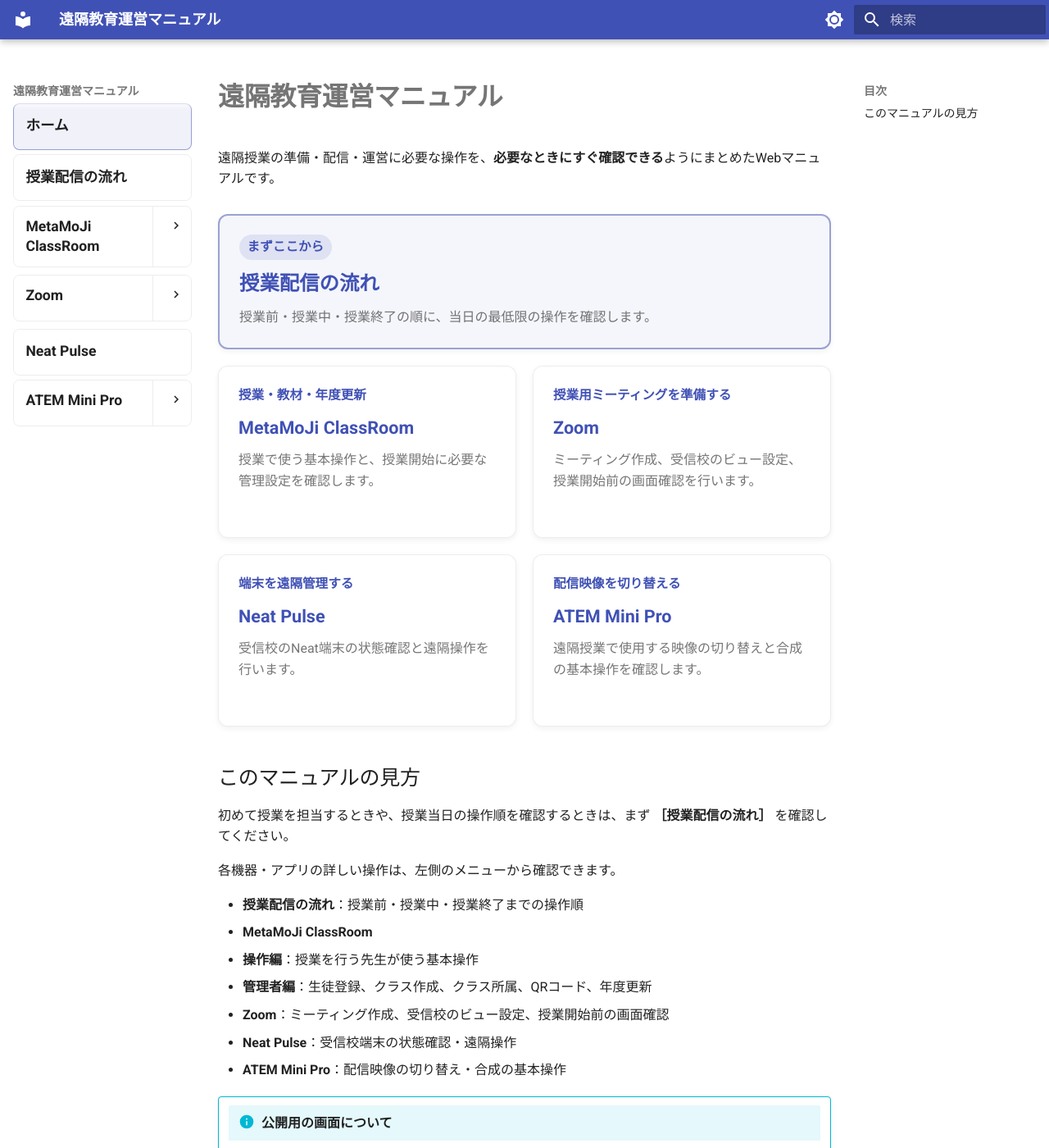
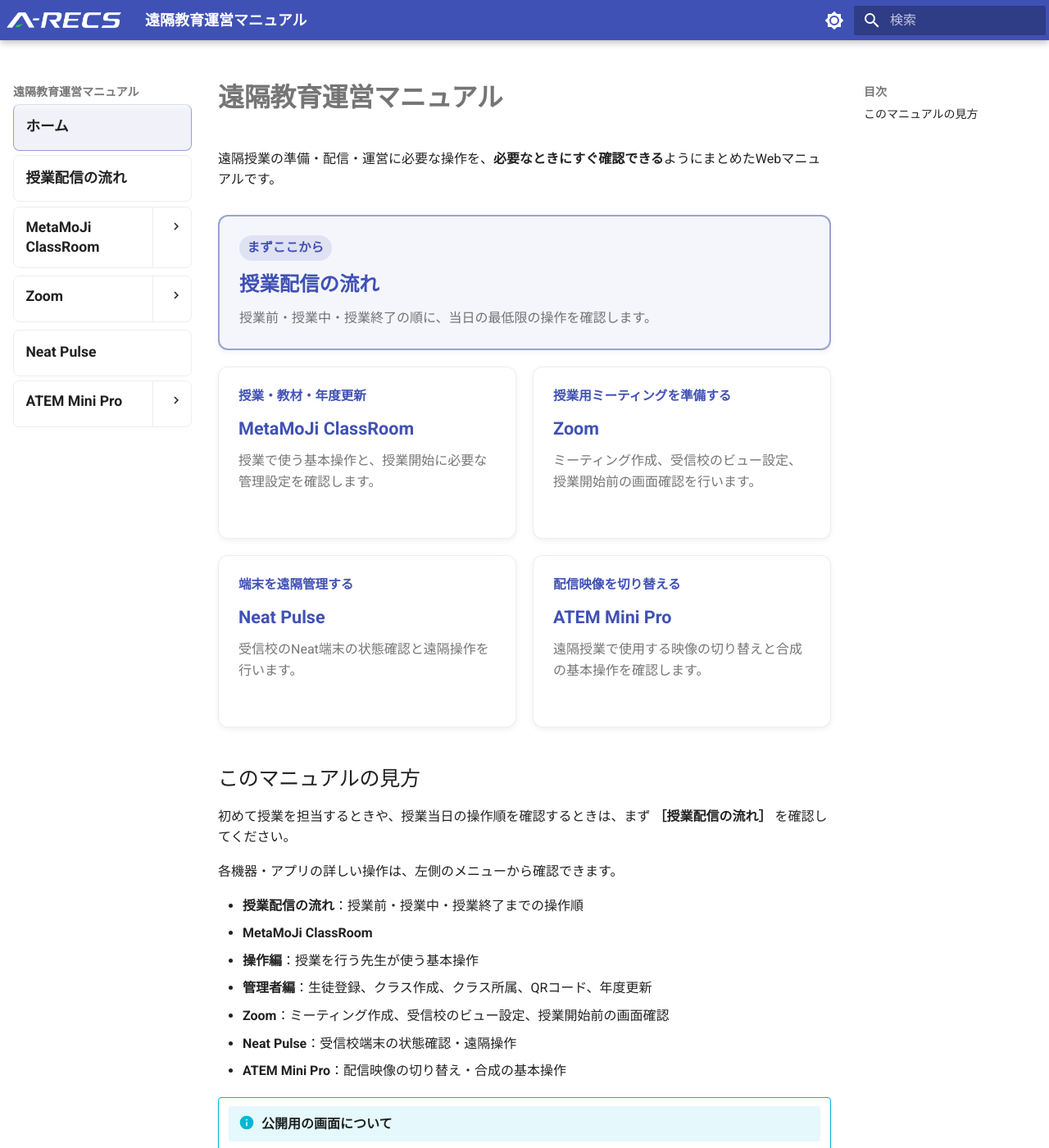
Before and after one commit to a-recs/remote-manual, an MkDocs documentation site: the page built from docs/index.md, in a window 1280 px wide and 1400 px high. Shown: the whole window at 82% size. Built offline with MkDocs 1.6.1 and Material for MkDocs 9.7.7, drawn with Linux system fonts in a browser that asks for light colours.

Commit message:
Add A-RECS logo to site header

```diff
--- a/docs/stylesheets/extra.css
+++ b/docs/stylesheets/extra.css
@@ -348,3 +348,31 @@
   color: var(--arecs-dark-muted);
   border-left-color: rgba(134, 169, 255, 0.45);
 }
+
+
+/* A-RECS header logo */
+.md-header__button.md-logo {
+  display: flex;
+  align-items: center;
+  width: auto;
+  margin-right: 0.45rem;
+  padding-left: 0;
+  padding-right: 0;
+}
+
+.md-header__button.md-logo img,
+.md-header__button.md-logo svg {
+  display: block;
+  width: auto;
+  height: 1.25rem;
+  max-width: 7rem;
+  object-fit: contain;
+}
+
+@media screen and (max-width: 44.984375em) {
+  .md-header__button.md-logo img,
+  .md-header__button.md-logo svg {
+    height: 1.05rem;
+    max-width: 5.8rem;
+  }
+}
--- a/mkdocs.yml
+++ b/mkdocs.yml
@@ -38,6 +38,7 @@ nav:
 theme:
   name: material
   custom_dir: overrides
+  logo: images/arecs-logo-header.png
   language: ja
   features:
     - navigation.indexes
```
Also changed, not shown: docs/images/arecs-logo-header.png (added).
